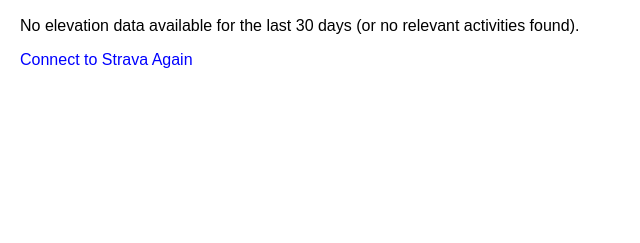
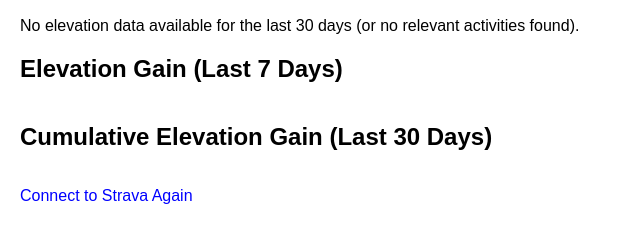
Before and after one commit to martinschatz-cz/local_strava_dashboard, a Flask app: template templates/exchange_result.html in a window 1280 px wide. Shown: the part 233-476 px from the top of the page, without its empty margins (0-640 px from the left). Run offline with Flask 3, Linux system fonts and the light colour scheme; the template is opened without the code that fills it, so the values that code supplies are empty.

Commit message:
bokeh approach
not working

```diff
--- a/app.py
+++ b/app.py
@@ -4,6 +4,10 @@ import json
 import time
 import pandas as pd
 from datetime import datetime, timedelta
+from bokeh.plotting import figure
+from bokeh.embed import components
+from bokeh.resources import CDN
+from bokeh.resources import INLINE
 
 app = Flask(__name__, template_folder='/app/templates')
 
@@ -146,8 +150,16 @@ def get_strava_activities_as_dataframe(access_token: str, days_back: int) -> pd.
         print(f"\nAn error occurred during the request: {e}")
         return pd.DataFrame()
 
-@app.route('/exchange_token')
+@app.route('/exchange_token', methods=['GET', 'POST'])
 def exchange_token_handler():
+    """
+    Handles the exchange of authorization code for tokens and processes Strava activities.
+
+    Returns:
+        Response: HTML response with the result of the token exchange and activity processing.
+    """
+
+    # Handle token exchange and data processing
     authorization_code = request.args.get('code')
     state = request.args.get('state')
     scope = request.args.get('scope')
@@ -159,8 +171,41 @@ def exchange_token_handler():
         if access_token:
             activities_df = get_strava_activities_as_dataframe(access_token, days_back=30)
             elevation_summary = ""
+            bokeh_script, bokeh_div_7_days, bokeh_div_30_days = "", "", ""
+
             if not activities_df.empty:
                 elevation_summary = summarize_elevation_data(activities_df.copy())
+
+                # Prepare data for the last 7 days
+                activities_df['date'] = pd.to_datetime(activities_df['date']).dt.date
+                last_7_days = activities_df[activities_df['date'] >= (datetime.now() - timedelta(days=7)).date()]
+                daily_elevation = last_7_days.groupby('date')['elevation_gain_m'].sum().reset_index()
+
+                # Bar chart for elevation gain in the last 7 days
+                bar_chart = figure(title="Elevation Gain (Last 7 Days)", x_axis_label="Date",
+                                   y_axis_label="Elevation Gain (m)",
+                                   x_range=[str(d) for d in daily_elevation['date']], width=800, height=400)
+                bar_chart.vbar(x=[str(d) for d in daily_elevation['date']], top=daily_elevation['elevation_gain_m'],
+                               width=0.5)
+                #bokeh_script, bokeh_div_7_days = components(bar_chart)
+
+                # Calculate cumulative elevation
+                cumulative_elevation = activities_df.groupby('date')['elevation_gain_m'].sum().cumsum().reset_index()
+
+                # Cumulative chart for elevation gain in the last 30 days
+                cumulative_chart = figure(title="Cumulative Elevation Gain (Last 30 Days)", x_axis_label="Date",
+                                          y_axis_label="Cumulative Elevation Gain (m)",
+                                          x_axis_type="datetime", width=800, height=400)
+                cumulative_chart.line(pd.to_datetime(cumulative_elevation['date']),
+                                      cumulative_elevation['elevation_gain_m'], line_width=2)
+                #_, bokeh_div_30_days = components(cumulative_chart)
+
+                # Single call: returns one <script> and a tuple of divs
+                bokeh_script, (bokeh_div_7_days, bokeh_div_30_days) = components(
+                    (bar_chart, cumulative_chart),
+                    INLINE
+                    #CDN
+                )
 
             return render_template('exchange_result.html',
                                    authorization_code=authorization_code,
@@ -168,7 +213,10 @@ def exchange_token_handler():
                                    refresh_token=refresh_token,
                                    state=state,
                                    scope=scope,
-                                   elevation_summary=elevation_summary)
+                                   elevation_summary=elevation_summary,
+                                   bokeh_script=bokeh_script,
+                                   bokeh_div_7_days=bokeh_div_7_days,
+                                   bokeh_div_30_days=bokeh_div_30_days)
         else:
             return render_template('error.html', error="Failed to exchange authorization code.")
     else:
--- a/requirements.txt
+++ b/requirements.txt
@@ -1,3 +1,4 @@
 Flask
 requests
 pandas
+bokeh
--- a/templates/exchange_result.html
+++ b/templates/exchange_result.html
@@ -1,19 +1,26 @@
 <!DOCTYPE html>
-<html>
+<html lang="en">
 <head>
+  <meta charset="utf-8">
   <title>Strava Authorization Result</title>
   <style>
     body { font-family: sans-serif; margin: 20px; }
     h1 { color: green; }
     p { margin-bottom: 10px; }
-        pre { background-color: #f4f4f4; padding: 10px; border: 1px solid #ddd; white-space: pre-wrap; word-break: break-word; }
+    pre { background-color: #f4f4f4; padding: 10px;
+          border: 1px solid #ddd; white-space: pre-wrap;
+          word-break: break-word; }
     h2 { margin-top: 20px; }
     a { color: blue; text-decoration: none; }
     a:hover { text-decoration: underline; }
   </style>
+
+  {#– This injects ALL Bokeh JS/CSS inline –#}
+  {{ bokeh_script|safe }}
 </head>
 <body>
   <h1>Strava Authorization Successful!</h1>
+
   <p>Authorization Code: Acquired</p>
   <p>Access Token: Acquired</p>
   <p>Refresh Token: Acquired</p>
@@ -27,6 +34,16 @@
     <p>No elevation data available for the last 30 days (or no relevant activities found).</p>
   {% endif %}
 
+  <h2>Elevation Gain (Last 7 Days)</h2>
+  <div style="width: 100%; overflow-x: auto;">
+    {{ bokeh_div_7_days|safe }}
+  </div>
+
+  <h2>Cumulative Elevation Gain (Last 30 Days)</h2>
+  <div style="width: 100%; overflow-x: auto;">
+    {{ bokeh_div_30_days|safe }}
+  </div>
+
   <p><a href="/">Connect to Strava Again</a></p>
 </body>
 </html>
```
Also changed, not shown: 1 other file. Lines whose indentation alone changed are shown as unchanged.
